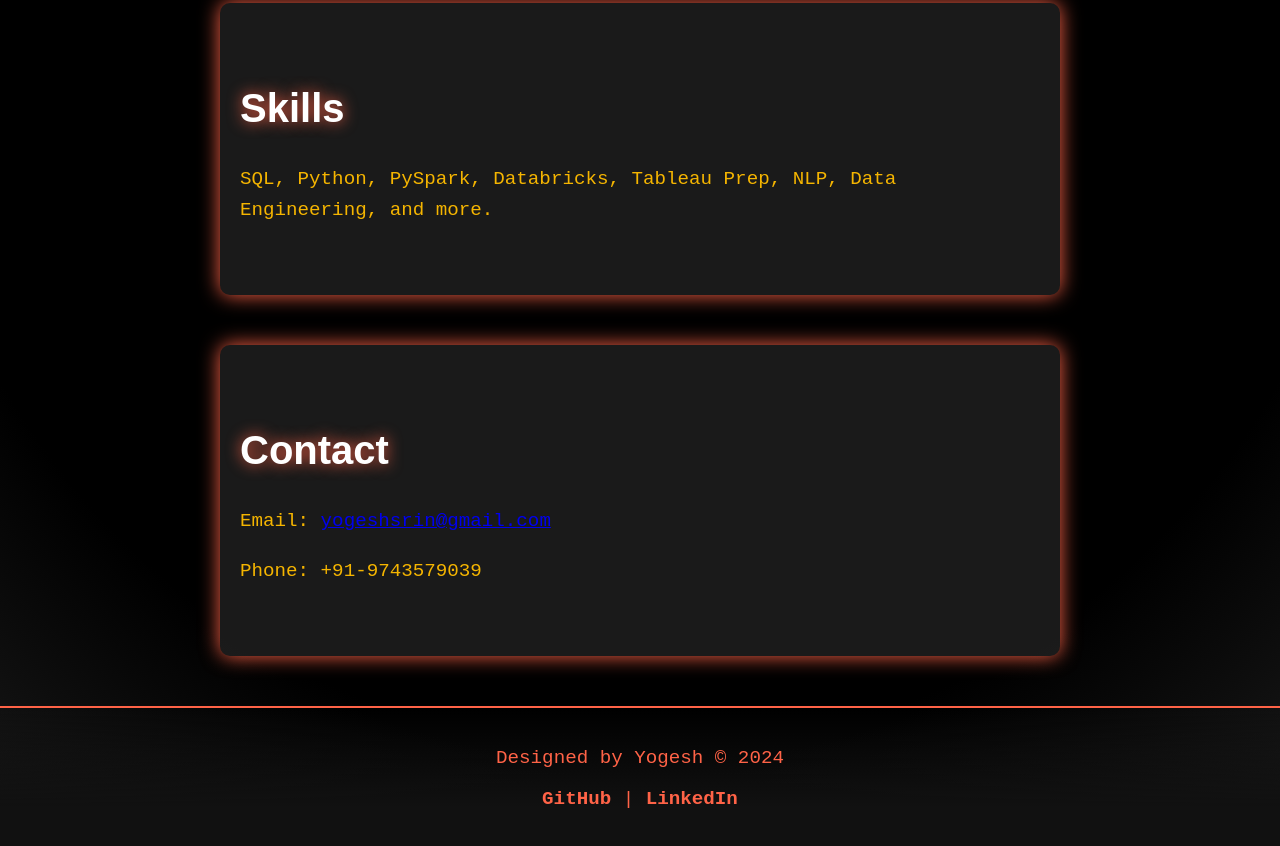
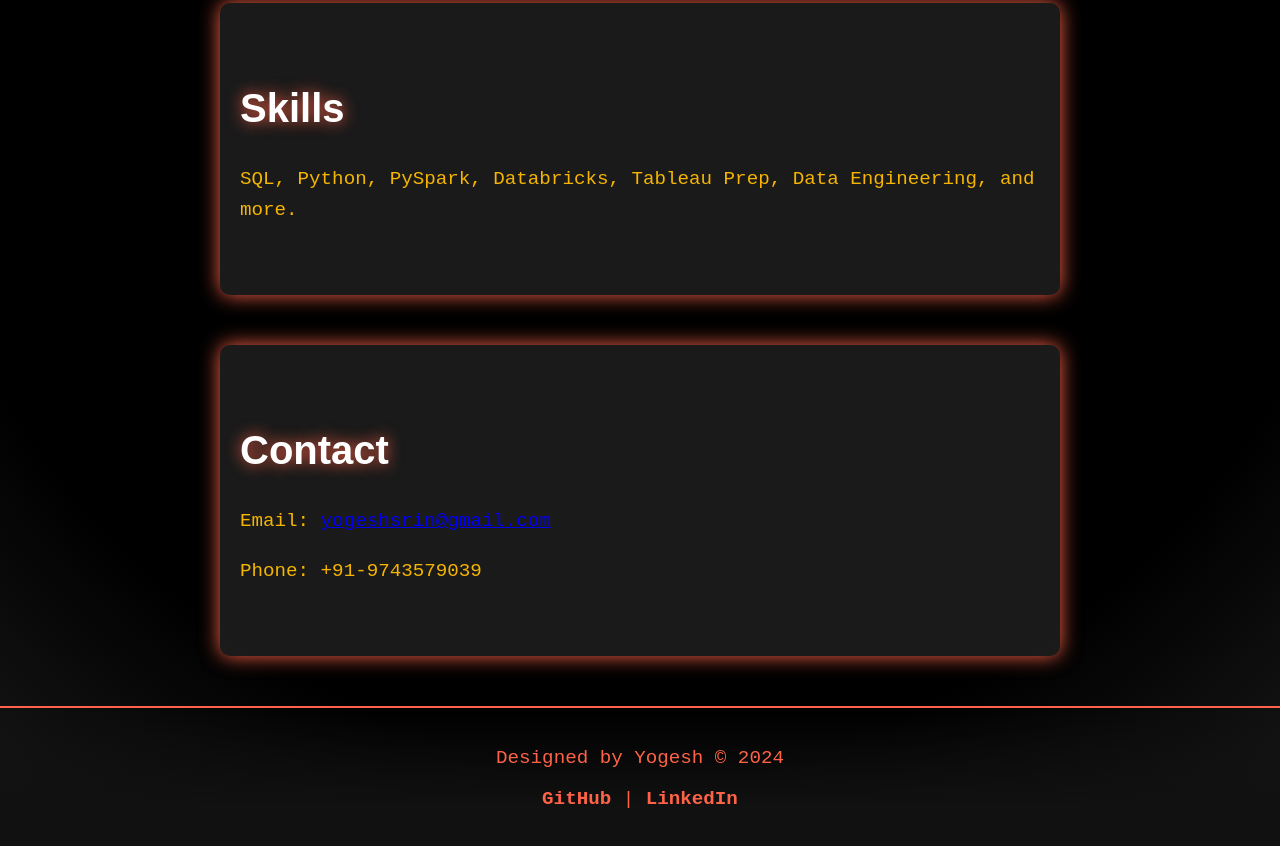
Before and after one commit to Yogesh039/yogesh039.github.io, a plain HTML site: page index.html in a window 1280 px wide. Shown: the part 815-1661 px from the top of the page. Drawn offline with Linux system fonts and the light colour scheme; a web font is replaced by a local one.

Commit message:
Update index.html

```diff
--- a/index.html
+++ b/index.html
@@ -221,7 +221,7 @@
     <!-- Skills Section -->
     <section>
         <h2>Skills</h2>
-        <p>SQL, Python, PySpark, Databricks, Tableau Prep, NLP, Data Engineering, and more.</p>
+        <p>SQL, Python, PySpark, Databricks, Tableau Prep, Data Engineering, and more.</p>
     </section>
 
     <!-- Contact Section -->
```
